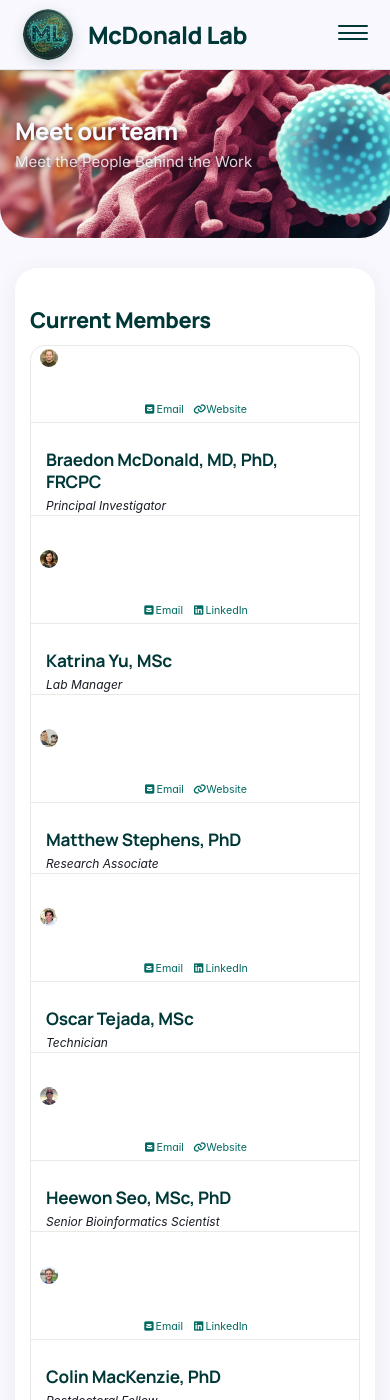
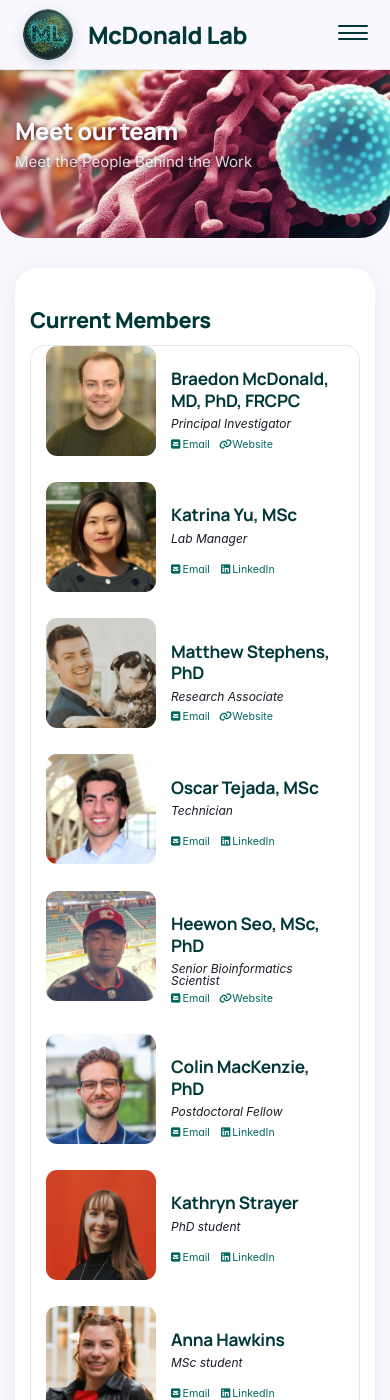
Before and after one commit to TMRLab/TMRLab.github.io, a Jekyll site: the page built from _pages/team.md, in a window 390 px wide and 1400 px high. Built offline with Jekyll 4.4.1, drawn with Linux system fonts in a browser that asks for light colours; cached includes are drawn as plain includes.

Commit message:
Updated: design and logo

```diff
--- a/_pages/team.md
+++ b/_pages/team.md
@@ -23,26 +23,7 @@ header:
         <center><img src="{{ member.avatar | relative_url }}" alt="{{ member.name }}" itemprop="image" class="u-photo"></center>
       </div>
       <br />
-      <center>
-      {% if member.email %}
-          <a href="mailto:{{ member.email }}" rel="me" class="u-email u-link-plain">
-            <meta itemprop="email" content="{{ member.email }}" />
-            <i class="fas fa-fw fa-envelope-square" aria-hidden="true"></i><span class="label">{{ site.data.ui-text[site.locale].email_label | default: "Email" }}</span>
-          </a>
-      {% endif %}
-      {% if member.linkedin %}
-        &nbsp;
-          <a class="u-link-plain" href="https://www.linkedin.com/in/{{ member.linkedin }}" itemprop="sameAs" rel="nofollow noopener noreferrer me" target="_blank">
-            <i class="fab fa-fw fa-linkedin" aria-hidden="true"></i><span class="label">LinkedIn</span>
-          </a>
-      {% endif %}
-      {% if member.website %}
-          &nbsp;
-          <a class="u-link-plain" href="{{ member.website }}" itemprop="url" rel="me" target="_blank">
-            <i class="fas fa-fw fa-link" aria-hidden="true"></i><span class="label">Website</span>
-          </a>
-      {% endif %}
-      </center>
+      <div class="member-links">{% if member.email %}<a href="mailto:{{ member.email }}" rel="me" class="u-email u-link-plain"><meta itemprop="email" content="{{ member.email }}" /><i class="fas fa-fw fa-envelope-square" aria-hidden="true"></i><span class="label">{{ site.data.ui-text[site.locale].email_label | default: "Email" }}</span></a>{% endif %}{% if member.linkedin %}<a class="u-link-plain" href="https://www.linkedin.com/in/{{ member.linkedin }}" itemprop="sameAs" rel="nofollow noopener noreferrer me" target="_blank"><i class="fab fa-fw fa-linkedin" aria-hidden="true"></i><span class="label">LinkedIn</span></a>{% endif %}{% if member.website %}<a class="u-link-plain" href="{{ member.website }}" itemprop="url" rel="me" target="_blank"><i class="fas fa-fw fa-link" aria-hidden="true"></i><span class="label">Website</span></a>{% endif %}</div>
     </td>
     <td width="77%">
       <div class="author__content">
--- a/assets/css/main.scss
+++ b/assets/css/main.scss
@@ -592,6 +592,17 @@ table .author__bio {
   padding: 1rem 1rem 1rem 0;  // align bio's left edge with name + role above
 }
 
+/* Team page — links wrapper (Email / LinkedIn / Website). Replaces deprecated
+   <center>; flex gives consistent spacing regardless of source whitespace.
+   Desktop: centered under the photo. Mobile: overridden to flex-start. */
+.member-links {
+  display: flex;
+  flex-wrap: wrap;
+  gap: 0.6rem;
+  justify-content: center;
+  align-items: center;
+}
+
 .page__footer-follow .social-icons .svg-inline--fa { color: $ml-on-primary-muted; }
 
 /* Sticky sidebars clear the sticky masthead (~4.5rem tall + spacing). ------ */
@@ -817,7 +828,8 @@ table .author__bio {
 
 /* Hide Altmetric donuts on mobile -------------------------------------------- */
 @media (max-width: 48em) {
-  .stats .altmetric-embed { display: none; }
+  .publication .stats { display: none; }
+  .publication .paper { width: 100%; padding: 0; }
 }
 
 /* Hide acknowledgement-gallery filler logo on mobile ------------------------- */
@@ -825,18 +837,79 @@ table .author__bio {
   img[src$="logo_empty.png"] { display: none; }
 }
 
-/* Team table: stack photo above bio on mobile -------------------------------- */
+/* Team table mobile layout: photo on left + name/role/links right, bio below -- */
 @media (max-width: 48em) {
   .team-table,
-  .team-table tbody,
-  .team-table tr,
+  .team-table tbody { display: block; width: 100% !important; }
+
+  .team-table tr {
+    display: grid;
+    grid-template-columns: auto 1fr;
+    column-gap: 1rem;
+    row-gap: 0.25rem;
+    align-items: start;
+    width: 100%;
+    margin-bottom: 1.75rem;
+    padding: 0 1rem;
+  }
+
+  // Flatten the two <td> cells so their children become direct grid items of <tr>.
   .team-table td {
-    display: block;
-    width: 100% !important;
+    display: contents;
   }
-  .team-table tr { margin-bottom: 2rem; }
-  .team-table td { padding: 0.25rem 0; }
-  .team-table .author__avatar img { max-width: 50%; height: auto; }
+
+  // Photo: left column, spans both header rows (name/role row + links row).
+  .team-table .author__avatar {
+    display: block !important;
+    grid-column: 1;
+    grid-row: 1 / span 2;
+    width: 110px !important;
+    height: auto !important;
+    margin: 0;
+  }
+  .team-table .author__avatar img {
+    width: 110px !important;
+    height: 110px !important;
+    max-width: 110px !important;
+    object-fit: cover;
+    border-radius: $radius-md !important;
+  }
+
+  // Name + role: top-right. MM's mobile default adds padding-inline: 15px 25px
+  // which would push the name 15px right of the links wrapper below — kill it
+  // so both anchor flush to the column edge.
+  .team-table .author__content {
+    grid-column: 2;
+    grid-row: 1;
+    align-self: start;
+    padding-inline: 0 !important;
+  }
+
+  // Email/LinkedIn/Website links: move under name/role, left-aligned, flex flow.
+  .team-table .member-links {
+    grid-column: 2;
+    grid-row: 2;
+    align-self: start;
+    justify-content: flex-start;
+  }
+  // Kill fa-fw's centered 1.25em box on the first icon so the glyph sits flush
+  // with the name's left edge.
+  .team-table .member-links > a:first-child > i.fa-fw {
+    width: auto !important;
+    text-align: left !important;
+    margin-right: 0.2em;
+  }
+  // Suppress the <br> between photo and links — it would leak into grid flow.
+  .team-table tr > td:first-child > br { display: none; }
+
+  // Bio: full-width row below, only when row is tap-expanded.
+  .team-table tr .author__bio {
+    grid-column: 1 / -1;
+    grid-row: 3;
+  }
+  .team-table tr.bio-expanded .author__bio {
+    padding: 0.6rem 0 0.2rem;
+  }
 }
 
 /* Sidebar-media (project pages) ------------------------------------------- */
```
